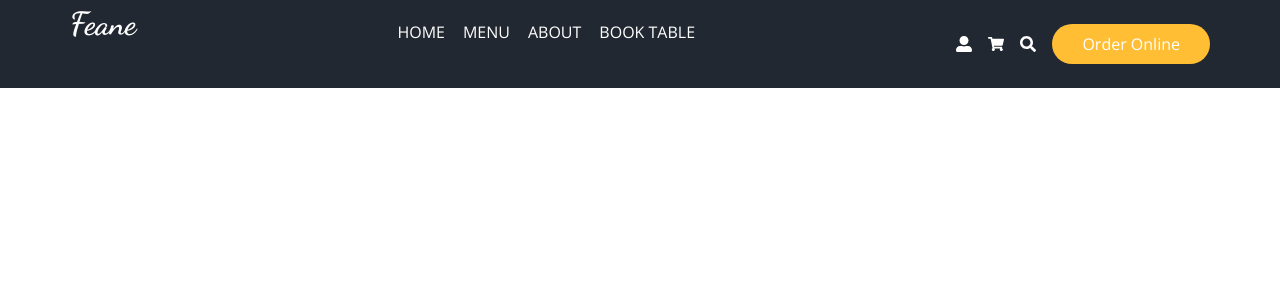
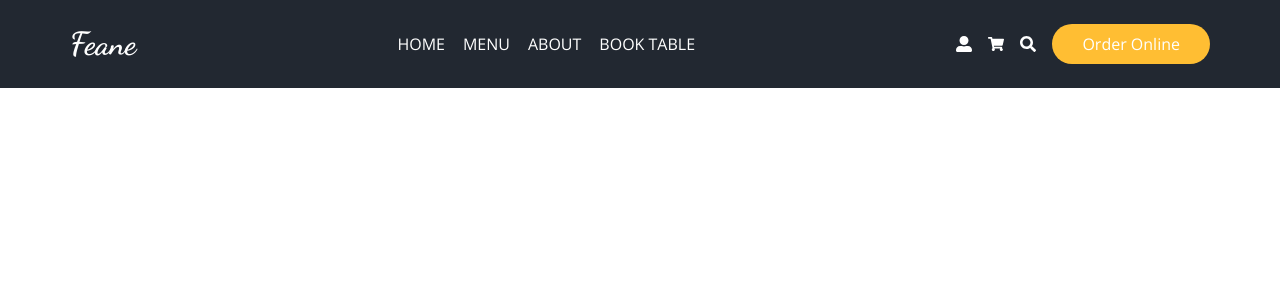
Before and after one commit to sudeakq/food-ordering, a Next.js app: page / in a window 1280 px wide. Shown: the top 300 px of the page. Built offline with nearby package versions, Linux system fonts and the light colour scheme.

Commit message:
add search modal component

```diff
--- /dev/null
+++ b/components/UI/Search.jsx
@@ -0,0 +1,55 @@
+import Image from "next/image";
+import React from "react";
+import OutsideClickHandler from "react-outside-click-handler";
+import Title from "../ui/Title";
+import { GiCancel } from "react-icons/gi";
+
+const Search = ({ setIsSearchModal }) => {
+    return (
+        <div className="fixed top-0 left-0 w-screen h-screen z-50 after:content-[''] after:w-screen after:h-screen after:bg-white after:absolute after:top-0 after:left-0 after:opacity-60 grid place-content-center">
+            <OutsideClickHandler onOutsideClick={() => setIsSearchModal(false)}>
+                <div className="w-full h-full grid place-content-center relative">
+                    <div className="relative z-50 w-[600px] h-[600px] bg-white border-2 p-5">
+                        <Title addClass="text-[40px] text-center">Search</Title>
+                        <input
+                            type="text"
+                            placeholder="Search..."
+                            className="border w-full my-10"
+                        />
+                        <ul>
+                            <li className="flex items-center justify-between p-1 hover:bg-primary transition-all">
+                                <div className="relative flex">
+                                    <Image src="/images/f1.png" alt="" width={48} height={48} />
+                                </div>
+                                <span className="font-bold">Good Pizza</span>
+                                <span className="font-bold">$10</span>
+                            </li>
+                            <li className="flex items-center justify-between p-1 hover:bg-primary transition-all">
+                                <div className="relative flex">
+                                    <Image src="/images/f1.png" alt="" width={48} height={48} />
+                                </div>
+                                <span className="font-bold">Good Pizza</span>
+                                <span className="font-bold">$10</span>
+                            </li>
+                            <li className="flex items-center justify-between p-1 hover:bg-primary transition-all">
+                                <div className="relative flex">
+                                    <Image src="/images/f1.png" alt="" width={48} height={48} />
+                                </div>
+                                <span className="font-bold">Good Pizza</span>
+                                <span className="font-bold">$10</span>
+                            </li>
+                        </ul>
+                        <button
+                            className="absolute  top-4 right-4"
+                            onClick={() => setIsSearchModal(false)}
+                        >
+                            <GiCancel size={25} className=" transition-all" />
+                        </button>
+                    </div>
+                </div>
+            </OutsideClickHandler>
+        </div>
+    );
+};
+
+export default Search;
--- /dev/null
+++ b/components/UI/title.jsx
@@ -0,0 +1,8 @@
+import React from 'react'
+const Title = ({ children, addClass }) => {
+    return (
+        <div className={`${addClass}`}>{children}</div>
+    )
+}
+
+export default Title;
--- a/components/layout/header.jsx
+++ b/components/layout/header.jsx
@@ -1,57 +1,53 @@
-import Logo from "../UI/logo";
-import React from "react";
+import { useState } from "react";
 import { FaUserAlt, FaShoppingCart, FaSearch } from "react-icons/fa";
+import OutsideClickHandler from "react-outside-click-handler";
+import Logo from "../ui/Logo";
+import Title from "../ui/Title";
+import Search from './../UI/Search';
 
 const Header = () => {
+    const [isSearchModal, setIsSearchModal] = useState(false);
+
     return (
-        <div className="h-[5.5rem] bg-secondary flex justify-between">
-
-            <div className="container mx-auto text-white flex justify-between h-full">
-                <div>
+        <div className="h-[5.5rem] bg-secondary">
+            <div className="container mx-auto text-white flex justify-between items-center h-full">
                 <Logo />
-                </div>
-
-                <div>
                 <nav>
                     <ul className="flex gap-x-2">
-                            <li className="px-[5px] py-[20px] uppercase
-                            hover:text-primary cursor-pointer">
+                        <li className="px-[5px] py-[10px] uppercase hover:text-primary cursor-pointer">
                             <a href="">Home</a>
                         </li>
-                            <li className="px-[5px] py-[20px] uppercase
-                            hover:text-primary cursor-pointer">
+                        <li className="px-[5px] py-[10px] uppercase hover:text-primary cursor-pointer">
                             <a href="">Menu</a>
                         </li>
-                            <li className="px-[5px] py-[20px] uppercase
-                            hover:text-primary cursor-pointer">
+                        <li className="px-[5px] py-[10px] uppercase hover:text-primary cursor-pointer">
                             <a href="">About</a>
                         </li>
-                            <li className="px-[5px] py-[20px] uppercase
-                            hover:text-primary cursor-pointer">
+                        <li className="px-[5px] py-[10px] uppercase hover:text-primary cursor-pointer">
                             <a href="">Book Table</a>
                         </li>
                     </ul>
                 </nav>
-                </div>
-
                 <div className="flex gap-x-4 items-center">
-                    <a href="">
-                        <FaUserAlt />
+                    <a href="#">
+                        <FaUserAlt className="hover:text-primary transition-all" />
                     </a>
-                    <a href="">
-                        <FaShoppingCart />
+                    <a href="#">
+                        <FaShoppingCart className="hover:text-primary transition-all" />
                     </a>
-                    <a href="">
-                        <FaSearch />
-                    </a>
-                    <a href="">
+                    <button onClick={() => setIsSearchModal(true)}>
+                        <FaSearch className="hover:text-primary transition-all" />
+                    </button>
+                    <a href="#">
                         <button className="btn-primary">Order Online</button>
                     </a>
-
                 </div>
             </div>
+            {isSearchModal && (
+                <Search setIsSearchModal={setIsSearchModal} />
+            )}
+        </div>
+    );
+};
 
-        </div>
-    )
-}
 export default Header;
--- a/package.json
+++ b/package.json
@@ -12,7 +12,8 @@
     "next": "latest",
     "react": "latest",
     "react-dom": "latest",
-    "react-icons": "^4.11.0"
+    "react-icons": "^4.11.0",
+    "react-outside-click-handler": "^1.3.0"
   },
   "devDependencies": {
     "autoprefixer": "^10.4.16",
```
Also changed, not shown: public/images/f1.png (added), 1 other file (tests, documents, lock files or other folders). Lines whose indentation alone changed are shown as unchanged.
